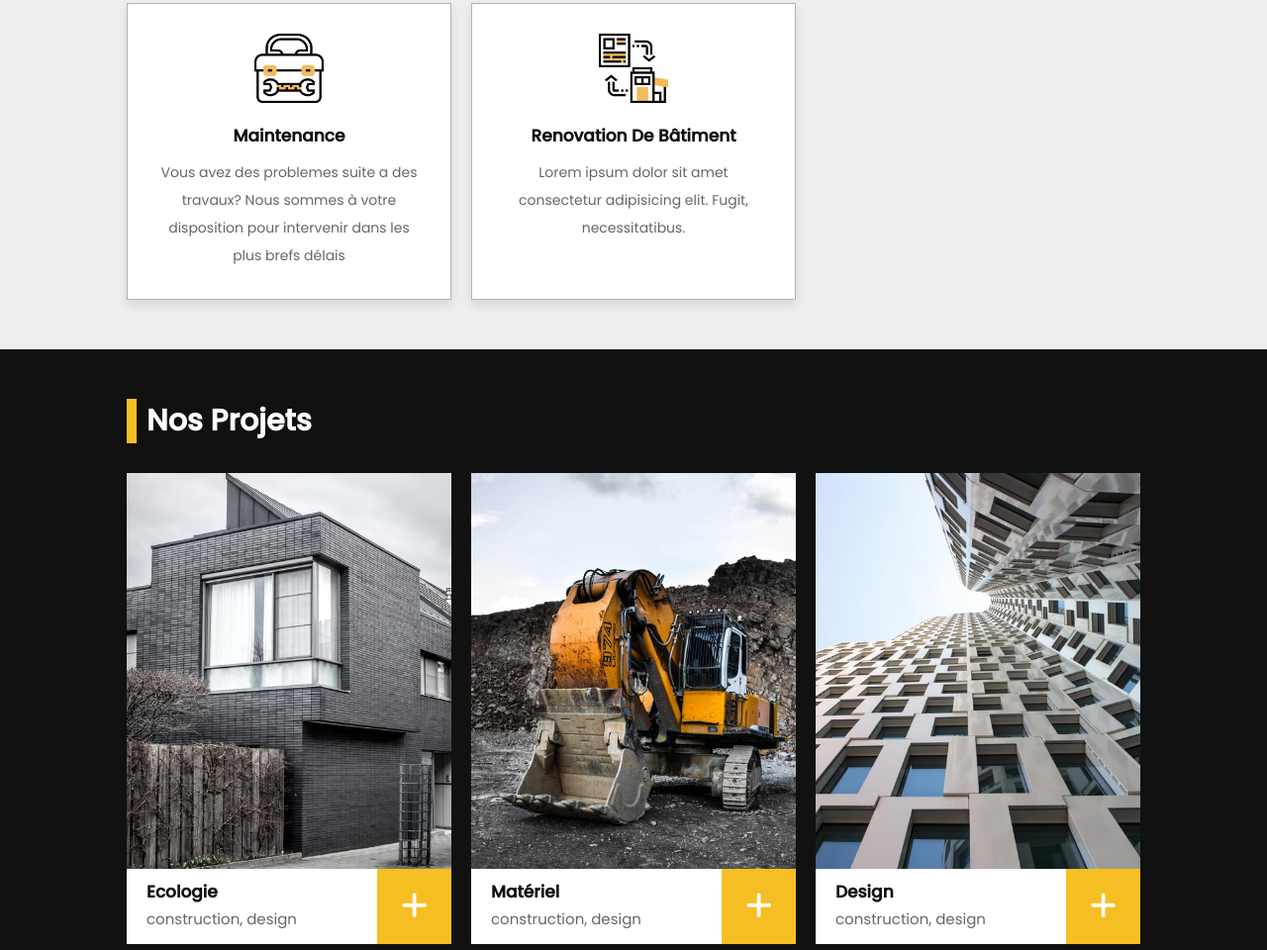
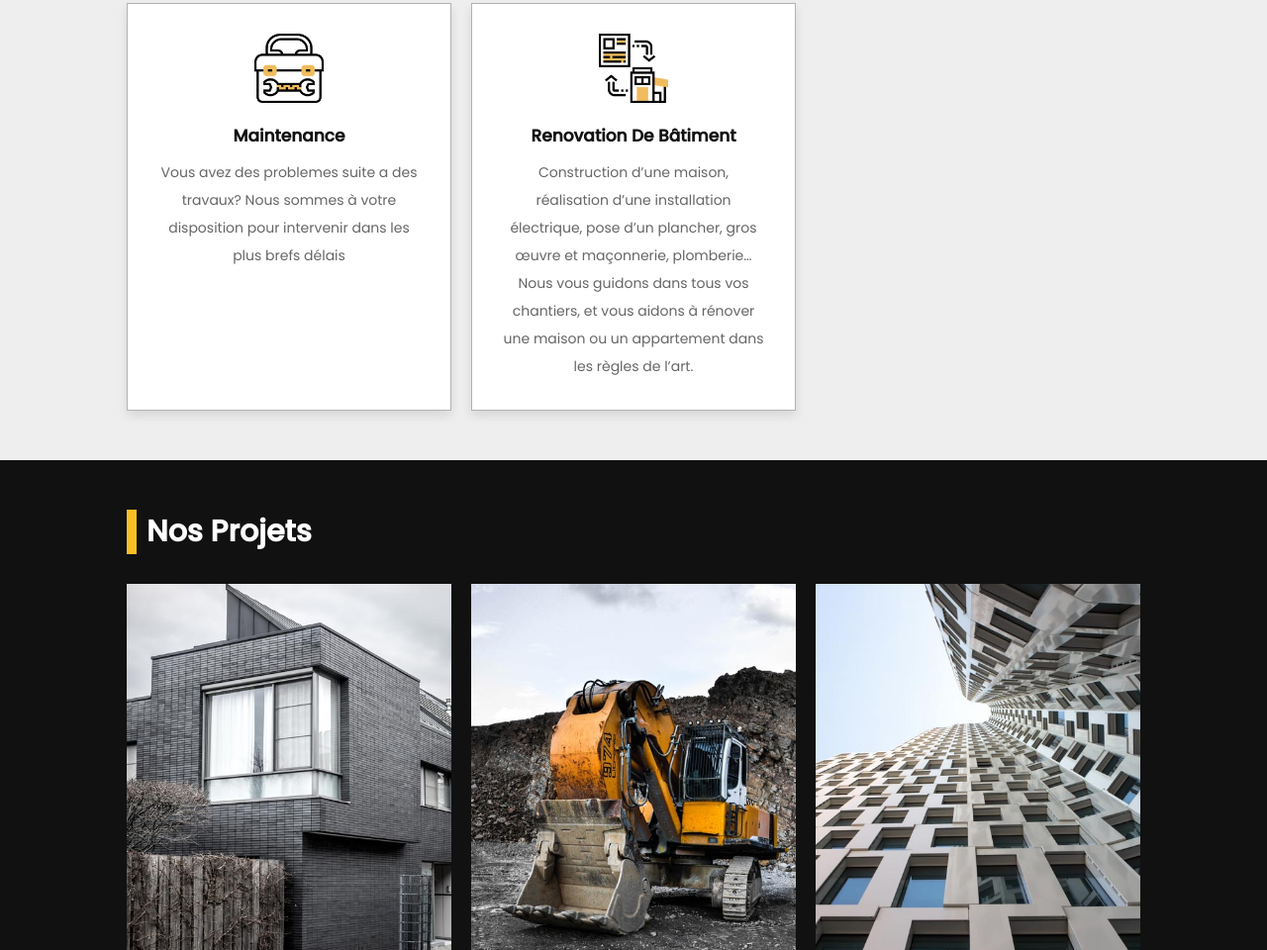
Before and after one commit to RENZOZ78/RENO-CONSTRUCTION, a website: page index.html in a window 1280 px wide. Shown: the part 2175-3135 px from the top of the page at 99% size. Drawn offline with nearby package versions, Linux system fonts and the light colour scheme; some packages are replaced by stand-ins of ours; a script that the page names is missing; a web font is replaced by a local one.

Commit message:
corr renovation

```diff
--- a/index.html
+++ b/index.html
@@ -259,7 +259,7 @@
       <div class="box">
          <img src="images/service-8.png" alt="">
          <h3>Renovation de bâtiment</h3>
-         <p>Lorem ipsum dolor sit amet consectetur adipisicing elit. Fugit, necessitatibus.</p>
+         <p>Construction d’une maison, réalisation d’une installation électrique, pose d’un plancher, gros œuvre et maçonnerie, plomberie… Nous vous guidons dans tous vos chantiers, et vous aidons à rénover une maison ou un appartement dans les règles de l’art.</p>
       </div>
 
    </div>
```
